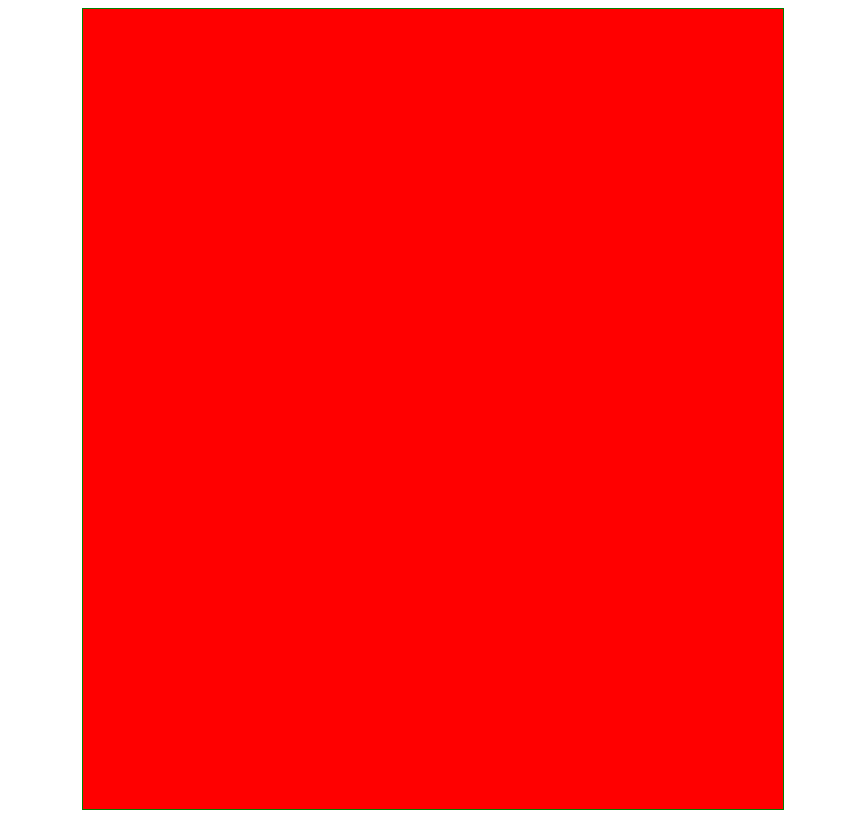
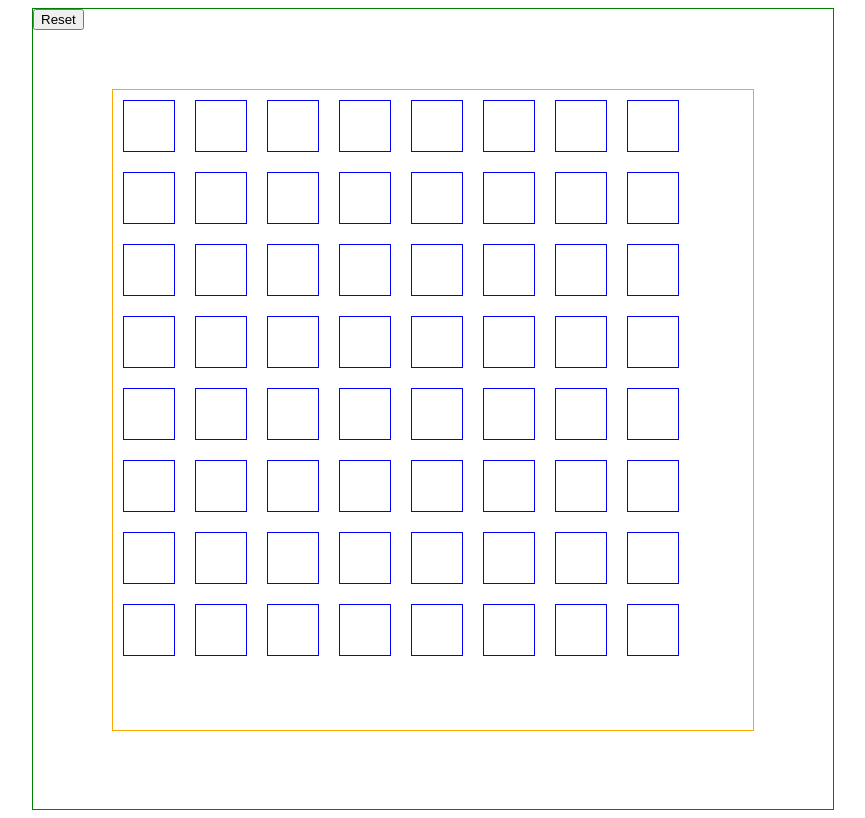
Before and after one commit to jjnaga/paint, a plain HTML site: page index.html in a window 1280 px wide. Shown: the whole page, without its empty margins (207-1072 px from the left). Drawn offline with nearby package versions, Linux system fonts and the light colour scheme.

Commit message:
Added etch-a-sketch feature, added button to reset. Button does not work

```diff
--- a/css/styles.css
+++ b/css/styles.css
@@ -1,12 +1,28 @@
-.wrapper {
-	width: 700px;
+.container {
+	width: 800px;
 	height: 800px;
 	margin: 0 auto;
 	border: 1px solid green;
+
 }
 
-div {
-	height: 400px;
-	width: 400px;
-	background-color: red;
+.top {
+	margin: 0 auto;
+	position: absolute;
 }
+.paintbox {
+	width: 80%;
+	height: 80%;
+	border: 1px solid orange;
+	margin: 10% auto;
+	overflow: hidden;
+
+}
+
+.paintbox > div {
+	height: 50px;
+	width: 50px;
+	border: 5px;
+	border: 1px solid blue;
+	margin: 10px;
+}
--- a/index.html
+++ b/index.html
@@ -3,10 +3,18 @@
 <head>
 	<title>Jjn Paint</title>
 	<link rel="stylesheet" type="text/css" href="css/styles.css">
+	<script src="https://ajax.googleapis.com/ajax/libs/jquery/1.11.0/jquery.min.js"></script>
+	<script type="text/javascript" src="js/script.js"></script>
 </head>
 <body>
-	<div class="wrapper">
-		<div></div>
+	<div class="container">
+		<div class ="top">
+			<button id="reset" type="button" value="reset">Reset</button>
+		</div>
+		<div class="paintbox">
+			<div class ="tile" id="tile0" style="float: left;"></div>
+		</div>
+
 	</div>
 </body>
 </html>
--- /dev/null
+++ b/js/script.js
@@ -0,0 +1,28 @@
+$(document).ready(function() {
+	var i = 0;
+	var totalBoxes = 64;
+
+	while (i < totalBoxes- 1) {
+		var original = document.getElementById("tile" + i);
+		var clone = original.cloneNode(true);
+		clone.id = "tile" + ++i;
+		original.parentNode.appendChild(clone);
+	}
+
+	$(".tile").mouseover(function() {
+		var randomColor = ["red", "blue", "green", "orange", "pink"];
+		$(this).css("background-color", randomColor[Math.floor(Math.random()*6)]);
+	});
+
+	$("#reset").click(function() {
+		totalBoxes = prompt("How much boxes you wnat?");
+		i = 0;
+		while (i < totalBoxes - 1) {
+		var original = document.getElementById("tile" + i);
+		var clone = original.cloneNode(true);
+		clone.id = "tile" + ++i;
+		original.parentNode.appendChild(clone);
+g	}
+
+	})
+});
```
Also changed, not shown: js/javascript.js (added, +15 -0 lines), 1 other file.
